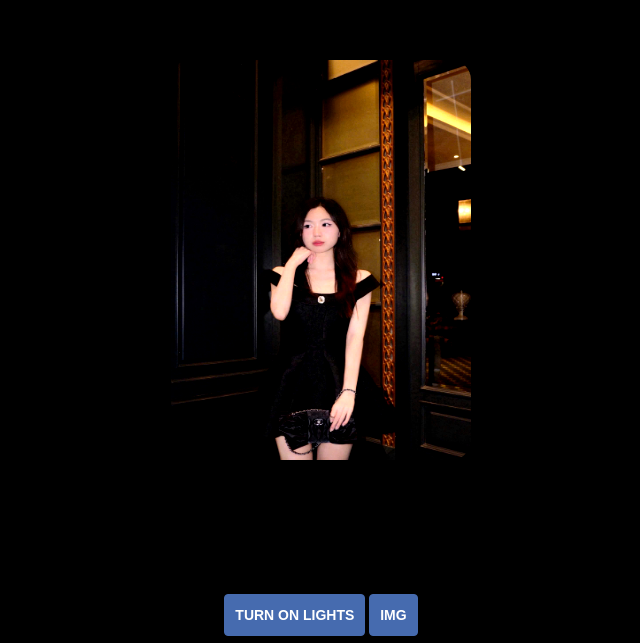
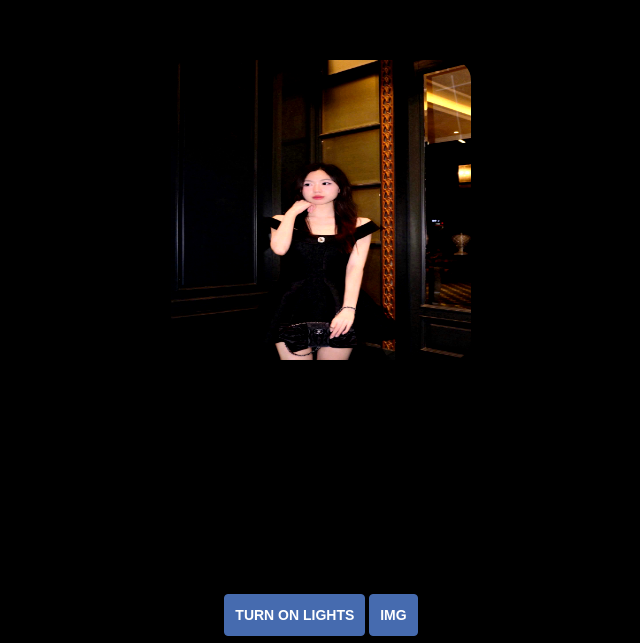
Before and after one commit to Chaun09/HPBD, a plain HTML site: page index.html in a window 1280 px wide. Shown: the part 157-800 px from the top of the page, without its empty margins (319-959 px from the left). Drawn offline with Linux system fonts and the light colour scheme.

Commit message:
Update index.html

```diff
--- a/index.html
+++ b/index.html
@@ -98,9 +98,10 @@
 
         </div>
         <div class="col-md-12 text-center">
-            <img src="imgs/linhgg.png.jpg" height="400px" onpause="1" id="1" style="border-radius: 20px;
+            <img src="imgs/linhgg.png.jpg" onpause="1" id="1" style="border-radius: 20px;
     filter: contrast(1.2) brightness(1.1);
     width: 300px;
+    height: 300px
   " class="bannar1">
 
 
```
